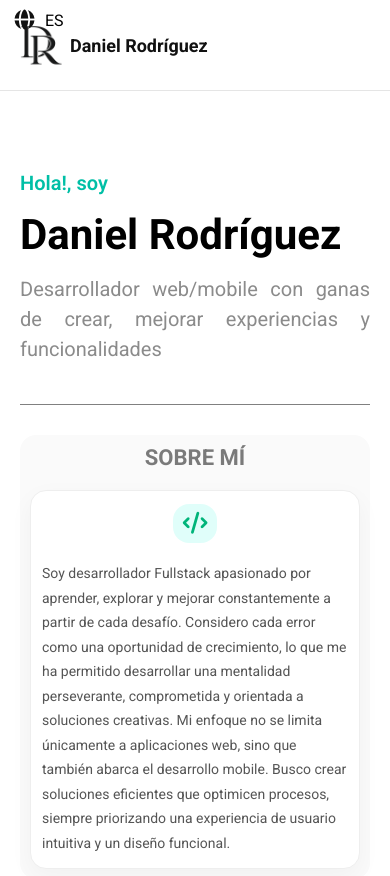
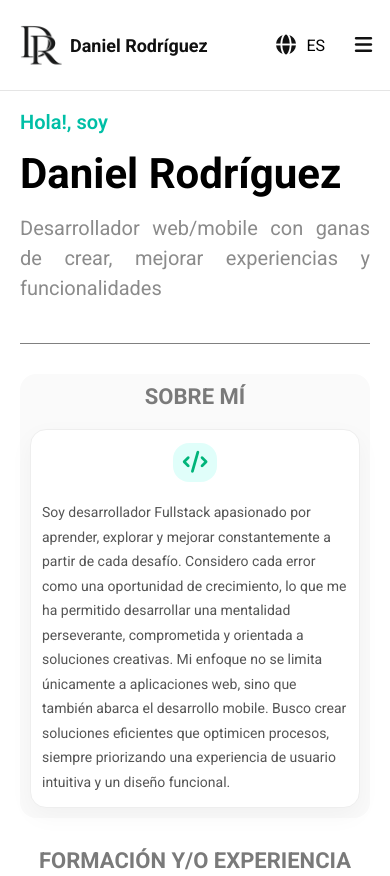
Before and after one commit to Danrodriguez04/Portfolio, a website: page index.html in a window 390 px wide. Shown: the top 876 px of the page. Drawn offline with Linux system fonts and the light colour scheme.

Commit message:
adjusting css style to make the page responsive

```diff
--- a/index.html
+++ b/index.html
@@ -292,7 +292,7 @@
 
     function setupNavbarEvents(){
         window.addEventListener('scroll', () => {
-            const mobileNav = document.querySelector('#mobile-nav');
+            const mobileNav = document.querySelector('.navbar');
 
             if (window.scrollY > 30) {
                 mobileNav.classList.add('scrolled');
```
Also changed, not shown: assets/dist/bar-nav.css, assets/dist/index.css.
